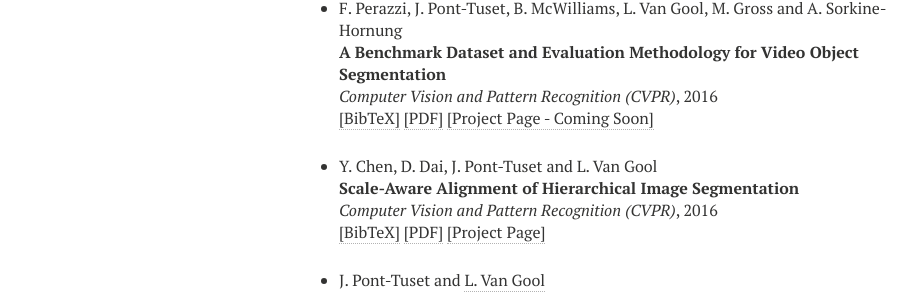
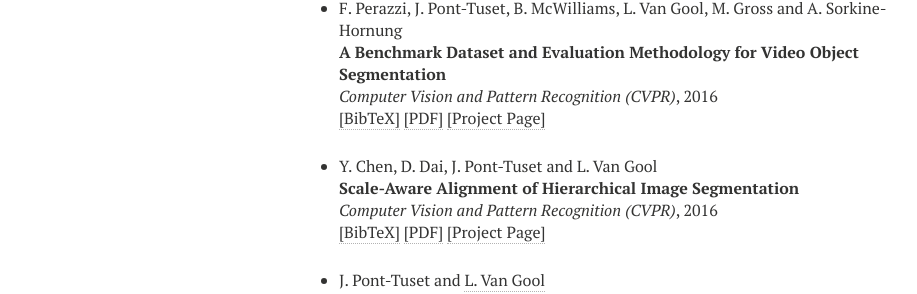
Before and after one commit to jponttuset/jponttuset.github.io, a Jekyll site: the page built from publications.md, in a window 1280 px wide and 900 px high, scrolled down 441 px. Shown: the part 153-447 px from the top of the window, without its empty margins (21-938 px from the left). Built offline with Jekyll 4.4.1, drawn with Linux system fonts in a browser that asks for light colours; nearby versions of some CDN libraries.

Commit message:
- DAVIS project page updated

```diff
--- a/_layouts/publications.html
+++ b/_layouts/publications.html
@@ -148,8 +148,8 @@
 2016
 <br />
 <a href="javascript:toggleBibtex('Perazzi2016')">[BibTeX]</a>
-<a href="https://graphics.ethz.ch/~perazzif/davis/files/davis.pdf" target="_blank">[PDF]</a> <a href="#">
-[Project Page - Coming Soon]</a>
+<a href="https://graphics.ethz.ch/~perazzif/davis/files/davis.pdf" target="_blank">[PDF]</a> <a href="https://graphics.ethz.ch/~perazzif/davis/index.html">
+[Project Page]</a>
 </p>
 <div id="bib_Perazzi2016" class="bibtex noshow">
 <pre>
```
